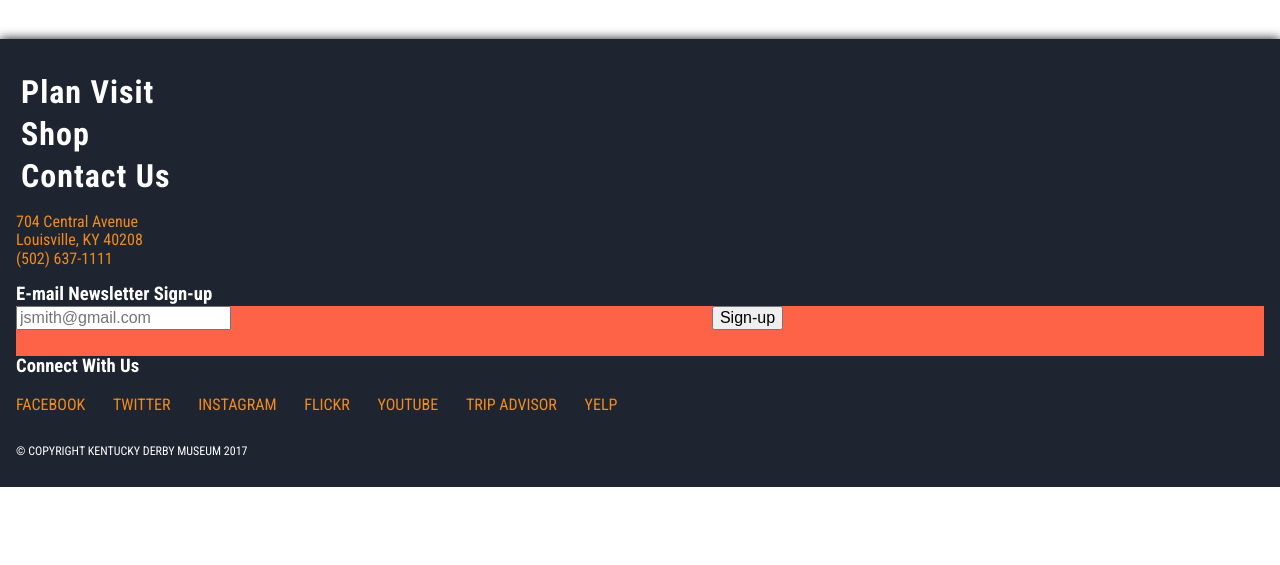
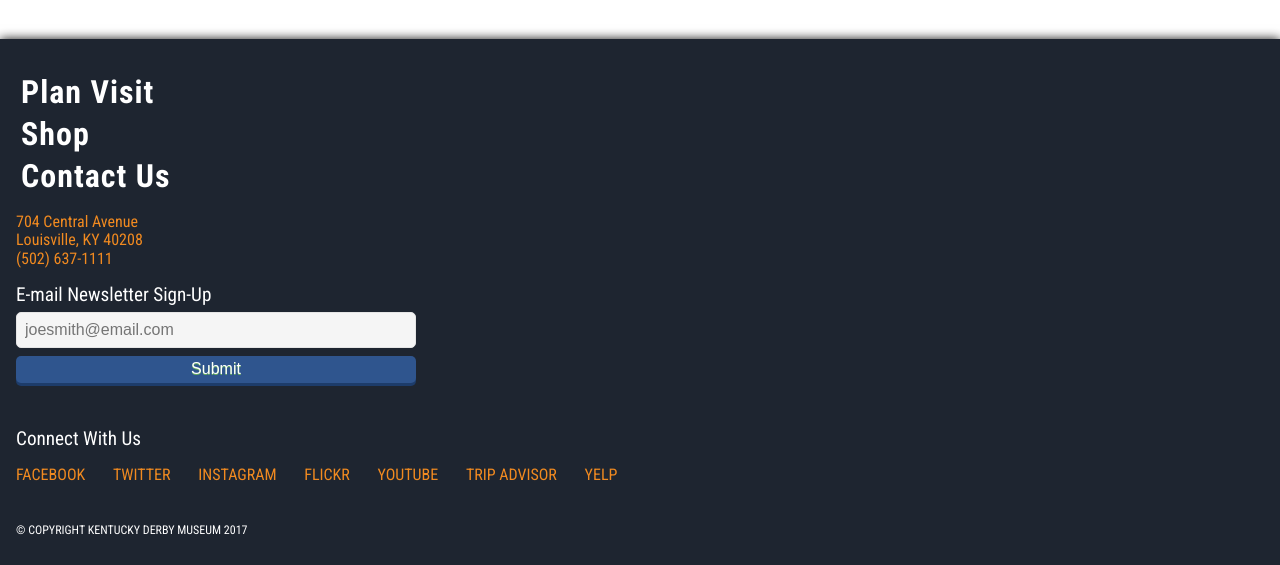
Before and after one commit to chelseaniemeier/kdm-redesign, a plain HTML site: page index.html in a window 1280 px wide. Shown: the part 597-1162 px from the top of the page. Before the commit the page ends 1084 px from the top, so only its background shows below. Drawn offline with nearby package versions, Linux system fonts and the light colour scheme.

Commit message:
added javascript to footer
added javascript and css styles to  footer section's e-newsletter signup

```diff
--- a/css/style.css
+++ b/css/style.css
@@ -27,6 +27,8 @@ a {
 h3 {
     padding-bottom: none;
     margin: auto;
+    font-size: 1.2em;
+    font-weight: normal;
 }
 
 
@@ -192,29 +194,64 @@ footer navigation
 footer e-mail newsletter sign up
 *************/
 
-.footer-signup {
-    display: flex;
-    height: 50px;
-    background-color: tomato;
+.newsletter-signup {
+    margin-bottom: 3%;
 }
 
-.signup-item {
-    flex-grow: 1
-}
-
-
-  /* .signup-flex {
-        display: inline-flex;
-  } */
-
-
-  /* .footer-signup form {
-      width: 80%;
+form {
+    max-width: 400px;
+    border-radius: 5px;
+  }
+  form p {
+    margin: 0 0 0.5em 0;
+    position: relative;
+  }
+  label {
+    display: block;
+    font-size: 1.2em;
+    margin: 0 0 .3em;
+  }
+  input {
+    display: block;
+    box-sizing: border-box;
+    width: 100%;
+    outline: none
+  }
+  input[type="email"] {
+    background: #f5f5f5;
+    border: 1px solid #e5e5e5;
+    font-size: 1em;
+    padding: .5em .5em;
+    border-radius: 5px;
+  }
+  input[type="email"]:focus {
+    background: #fff
   }
 
-  .footer-signup button {
-  width: 20%;
-} */
+  span {
+    border-radius: 5px;
+    display: block;
+    font-size: 0.85em;
+    padding: 5px 0 1px;
+    color: #00A6FF;
+  }
+
+  input[type="submit"] {
+    background: #2F558E;
+    box-shadow: 0 3px 0 0 #1D3C6A;
+    border-radius: 5px;
+    border: none;
+    color: #fff;
+    cursor: pointer;
+    display: block;
+    font-size: 1em;
+    margin: 0;
+    outline: none;
+    text-shadow: 0 1px #68B25B;
+    padding: .25em;
+    font-weight: normal;
+  }
+
 
 
 
@@ -222,7 +259,13 @@ footer e-mail newsletter sign up
 footer social media links
 *************/
 
-  .footer-social li {
+.footer-social ul {
+    padding-top: 1%;
+    padding-bottom: 2%;
+    margin: 0;
+}
+
+.footer-social li {
     display: inline-block;
     padding-right: 1.5em;
     line-height: 1.5em;
--- a/index.html
+++ b/index.html
@@ -92,19 +92,39 @@
             </p>
         </div>
 
-        <div>
-           <h3>E-mail Newsletter Sign-up</h3>
+
+
+<!-- Sign up for E-newsletter -->
+
+
+        <div class="newsletter-signup">
+            <form name="newsletterEmail" action="#" onsubmit="return validateForm()" method="post">
+                <p>
+                  <label for="email">E-mail Newsletter Sign-Up</label>
+                  <input type="email" id="email" name="email" placeholder="joesmith@email.com">
+                  <span>E-mail must be filled out.</span>
+                </p>
+                <p>
+                  <input type="submit" id="submit-email" value="Submit">
+                </p>
+                </form>
+
+
+            <!--Old Sign-up
+
+
            <form class="footer-signup" method="post" class="contact">
 
                       <div class="signup-item">
-                        <!-- <label for="email-field"></label> -->
                         <input type="email" placeholder="jsmith@gmail.com">
                       </div>
 
                       <div class="signup-item">
                         <button type="submit">Sign-up</button>
                       </div>
-            </form>
+            </form> -->
+
+
         </div>
 
         <div class="footer-social">
@@ -130,6 +150,7 @@
 <!-- /Footer -->
 
 <!-- Insert JavaScript Here -->
+<script src="http://code.jquery.com/jquery-1.11.0.min.js" type="text/javascript" charset="utf-8"></script>
 <script src="js/app.js"></script>
 
 </body>
--- a/js/app.js
+++ b/js/app.js
@@ -0,0 +1,16 @@
+//Hide hint
+$("form span").hide();
+
+//Test to see if they left input field blank, and if so, show hint
+function validateForm() {
+    var x = document.forms["newsletterEmail"]["email"].value;
+    if (x == "") {
+        $("form span").show();
+        return false;
+    }
+}
+
+//When hint shows, and they retry to add email, hide hide again
+$("#email").focus(function(){
+    $("form span").hide();
+})
```
